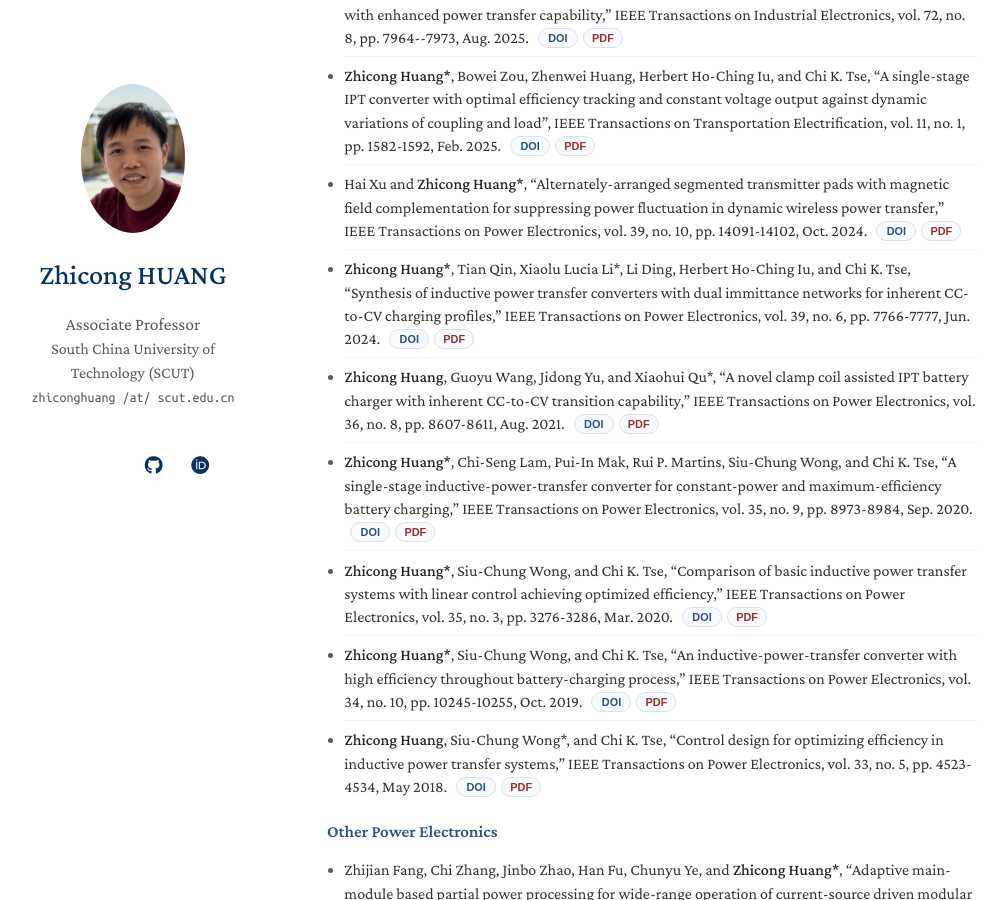
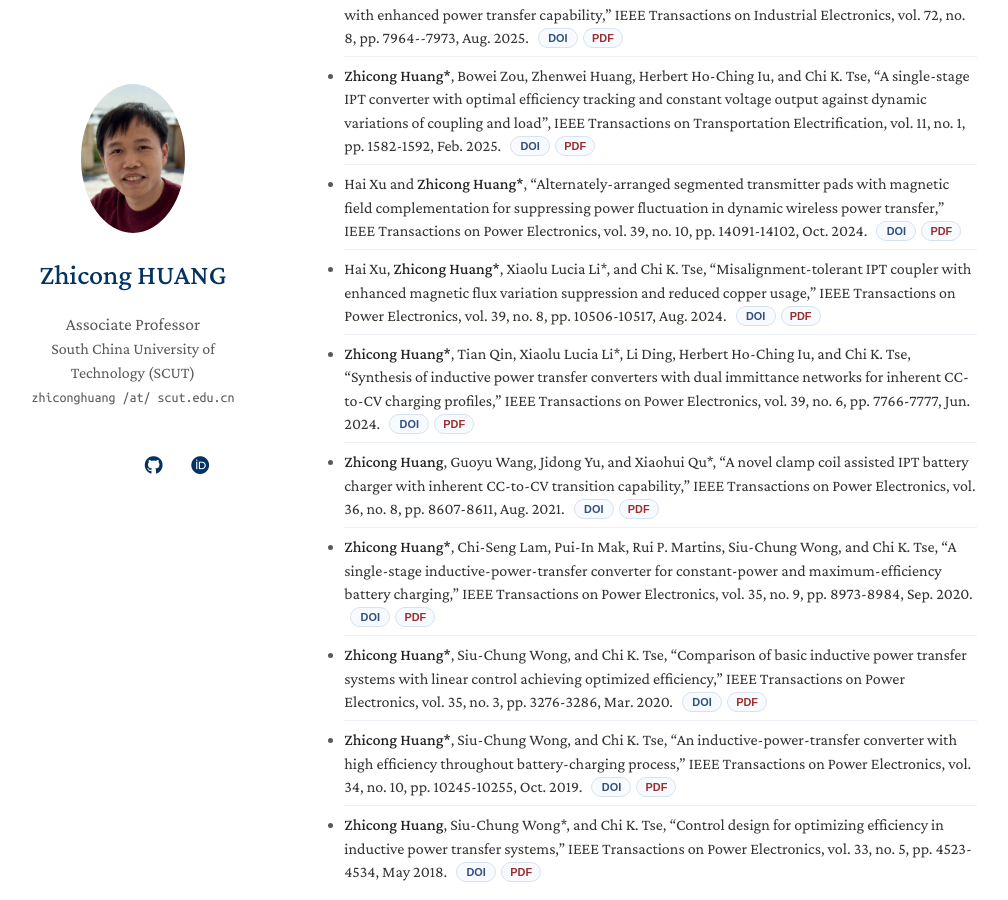
Before and after one commit to forwardhuang/forwardhuang.github.io, a Jekyll site: the page built from index.md, in a window 1280 px wide and 900 px high, scrolled down 2954 px. Shown: the whole window, without its empty margins (143-1151 px from the left). Built offline with Jekyll 4.4.1, drawn with Linux system fonts in a browser that asks for light colours; a style sheet for code colours, icons or effects is not loaded; our own code applies the rules of GitHub Pages for plain Markdown files.

Commit message:
Add misalignment-tolerant IPT coupler paper

```diff
--- a/_data/publications.yml
+++ b/_data/publications.yml
@@ -108,6 +108,14 @@ main:
       Hai Xu and <strong>Zhicong Huang*</strong>, “Alternately-arranged segmented transmitter pads with magnetic field complementation for suppressing power fluctuation in dynamic wireless power transfer,” IEEE Transactions on Power Electronics, vol. 39, no. 10, pp. 14091-14102, Oct. 2024.
     pdf: "https://doi.org/10.1109/tpel.2024.3432815"
     code: "./assets/files/2024-Xu-Alternately-TPEL.pdf"
+  - title: "Misalignment-tolerant IPT coupler with enhanced magnetic flux variation suppression and reduced copper usage"
+    category: "Wireless Power Transfer"
+    conference: "IEEE Transactions on Power Electronics"
+    year_status: "2024"
+    citation: >-
+      Hai Xu, <strong>Zhicong Huang*</strong>, Xiaolu Lucia Li*, and Chi K. Tse, “Misalignment-tolerant IPT coupler with enhanced magnetic flux variation suppression and reduced copper usage,” IEEE Transactions on Power Electronics, vol. 39, no. 8, pp. 10506-10517, Aug. 2024.
+    pdf: "https://doi.org/10.1109/TPEL.2024.3384754"
+    code: "./assets/files/2024-Xu-Misalignment-Tolerant-TPEL.pdf"
   - title: "Synthesis of inductive power transfer converters with dual immittance networks for inherent CC-to-CV charging profiles"
     category: "Wireless Power Transfer"
     conference: "IEEE Transactions on Power Electronics"
```
Also changed, not shown: 1 other file.
